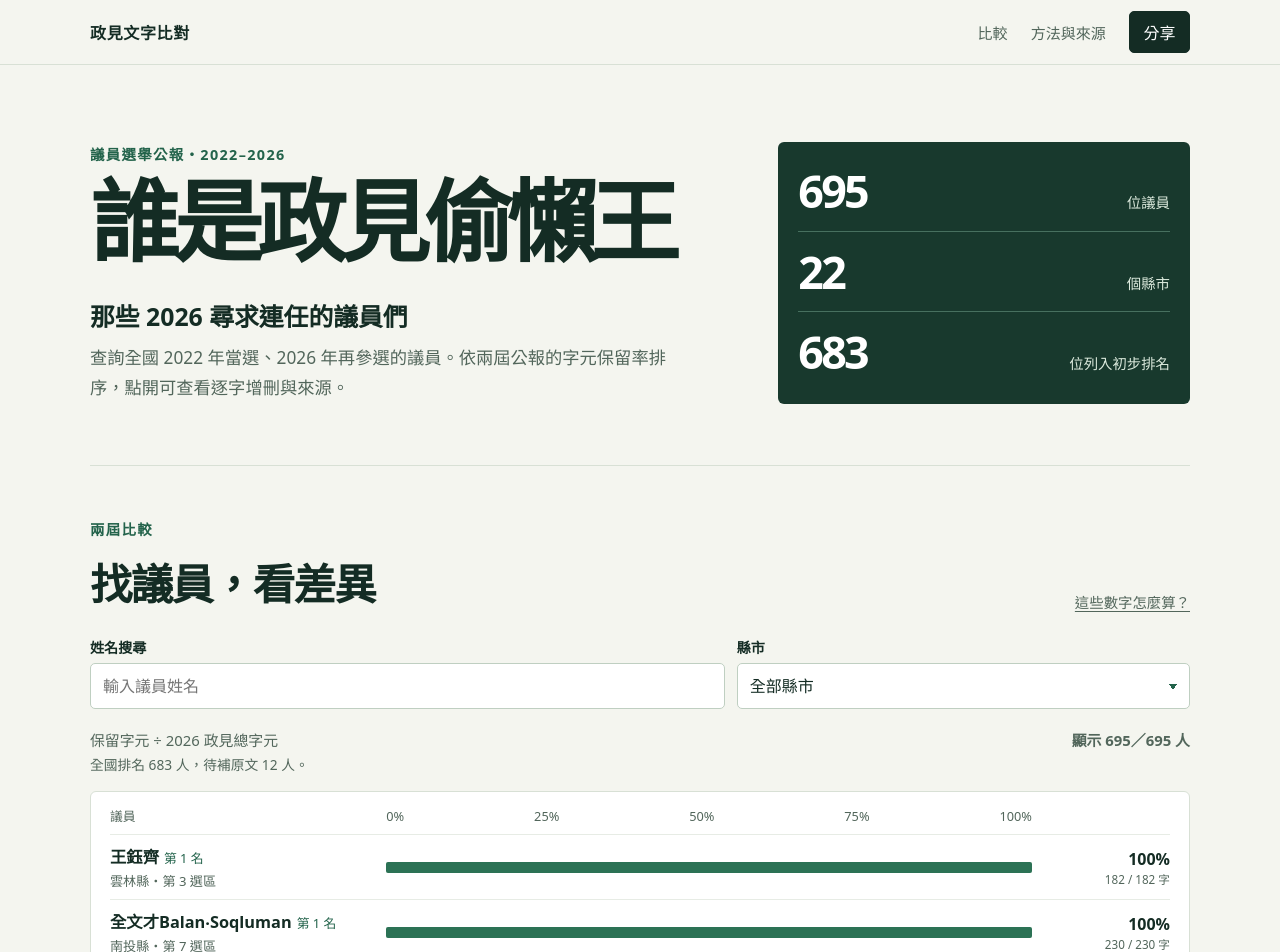
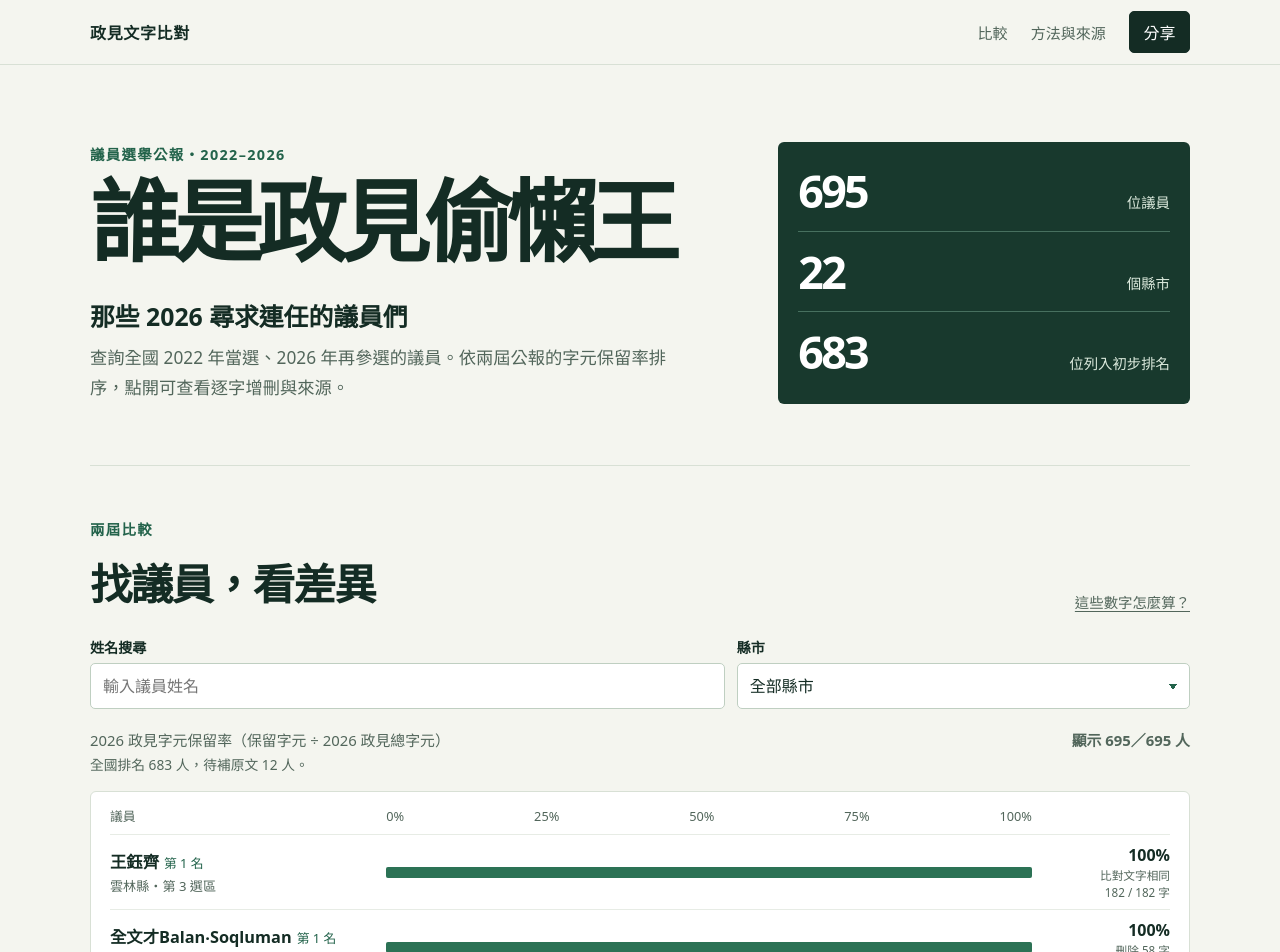
Before and after one commit to SuJiaKuan/lazy-councilor-platform, a React (Vite) app: page / in a window 1280 px wide. Shown: the top 952 px of the page. Built offline with nearby package versions, Linux system fonts and the light colour scheme.

Commit message:
Distinguish identical texts from deletion-only retention

```diff
--- a/src/components/Comparison.tsx
+++ b/src/components/Comparison.tsx
@@ -1,5 +1,5 @@
 import { useState } from 'react';
-import { compareRetention, constituency, formattedCounts, formattedRetention, isScored, retention, retentionRanks } from '../people';
+import { compareRetention, constituency, formattedCounts, formattedRetention, fullRetentionLabel, isScored, retention, retentionRanks } from '../people';
 import type { Person } from '../people';
 
 interface Props {
@@ -55,7 +55,7 @@ export function Comparison({ people, cities, onSelect }: Props) {
         </label>
       )}
       <div className="legend">
-        <p>保留字元 ÷ 2026 政見總字元</p>
+        <p>2026 政見字元保留率（保留字元 ÷ 2026 政見總字元）</p>
         <span id="count" role="status">顯示 {shown}／{people.length} 人</span>
       </div>
       <p className="subtle">
@@ -84,7 +84,11 @@ export function Comparison({ people, cities, onSelect }: Props) {
             <span className="track" aria-hidden="true">
               <span className="fill" style={{ width: `${retention(person) * 100}%` }} />
             </span>
-            <span className="pct">{formattedRetention(person)}<small>{formattedCounts(person)}</small></span>
+            <span className="pct">
+              {formattedRetention(person)}
+              {person.added === 0 && <small>{fullRetentionLabel(person)}</small>}
+              <small>{formattedCounts(person)}</small>
+            </span>
           </button>
         ))}
         {pending.length > 0 && (
--- a/src/components/Method.tsx
+++ b/src/components/Method.tsx
@@ -11,11 +11,12 @@ export function Method() {
           涵蓋全國 22 縣市在 2022 年當選、2026 年再度參選的直轄市及縣市議員，含平地與山地原住民議員。
           兩屆都以 Taiwan Votes 的選舉公報轉錄為底稿，取用政見欄。少數版面已確認的個案依公報段落界線擷取正文，並在個人明細註明。
         </dd>
-        <dt>字元保留率</dt>
+        <dt>2026 政見字元保留率</dt>
         <dd>
           每一屆政見文字各自串成一份全文，再對兩份文字做一次逐字比對。統一全半形、大小寫及少數異體字，
           忽略空白、一般標點及手機號碼，保留文字、數字與百分比符號。用最長共同子序列找出按原順序保留的字元。
-          保留率為共同字元數除以全部 2026 政見字元數。即使 2022 年有文字被刪除，只要 2026 年的字元全數保留，保留率仍為 100%。
+          保留率為共同字元數除以全部 2026 政見字元數。100% 表示 2026 政見字元全數保留。
+          若 2022 年有字元被刪除，會標出刪除字數。兩屆字元經上述處理後相同，則顯示「比對文字相同」。
         </dd>
         <dt>怎麼讀逐字差異</dt>
         <dd>
--- a/src/components/ProfileDialog.tsx
+++ b/src/components/ProfileDialog.tsx
@@ -1,5 +1,5 @@
 import { Fragment, useEffect, useRef } from 'react';
-import { constituency, formattedCounts, formattedRetention, isScored } from '../people';
+import { constituency, formattedCounts, formattedRetention, fullRetentionLabel, isScored } from '../people';
 import type { Person, ScoredPerson } from '../people';
 
 interface Props {
@@ -65,7 +65,8 @@ export function ProfileDialog({ person, copied, onClose, onShare }: Props) {
             <>
               <div className="profile-score">
                 <strong>{formattedRetention(person)}</strong>
-                <span>字元保留率 · {formattedCounts(person)}</span>
+                {person.added === 0 && <span>{fullRetentionLabel(person)}</span>}
+                <span>2026 政見字元保留率 · {formattedCounts(person)}</span>
               </div>
               {person.note && <p className="subtle quality-note">{person.note}</p>}
               <section className="full-diff">
--- a/src/people.ts
+++ b/src/people.ts
@@ -53,7 +53,12 @@ export function retention(person: ScoredPerson) {
 }
 
 export function formattedRetention(person: ScoredPerson) {
-  return percentage.format(retention(person));
+  const formatted = percentage.format(retention(person));
+  return person.added > 0 && formatted === percentage.format(1) ? '<100%' : formatted;
+}
+
+export function fullRetentionLabel(person: ScoredPerson) {
+  return person.removed === 0 ? '比對文字相同' : `刪除 ${person.removed.toLocaleString('zh-TW')} 字`;
 }
 
 export function formattedCounts(person: ScoredPerson) {
```
